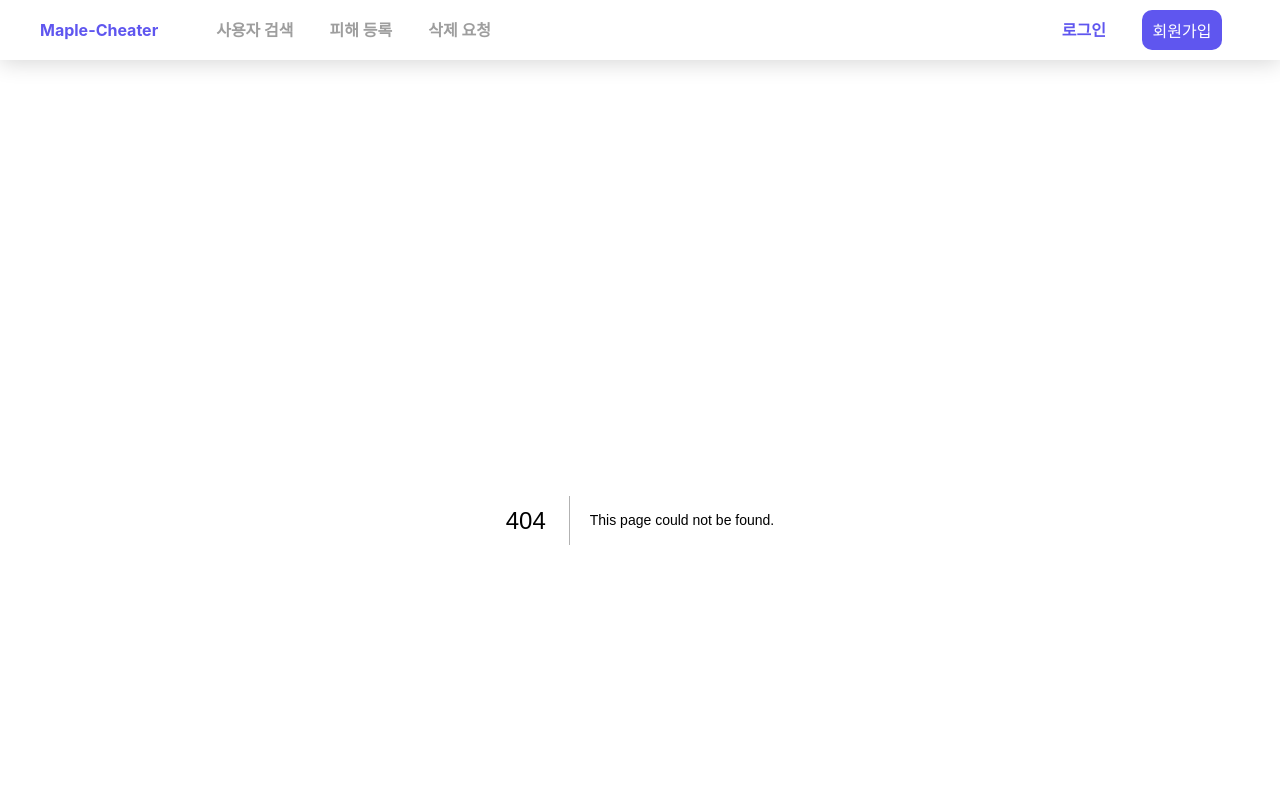
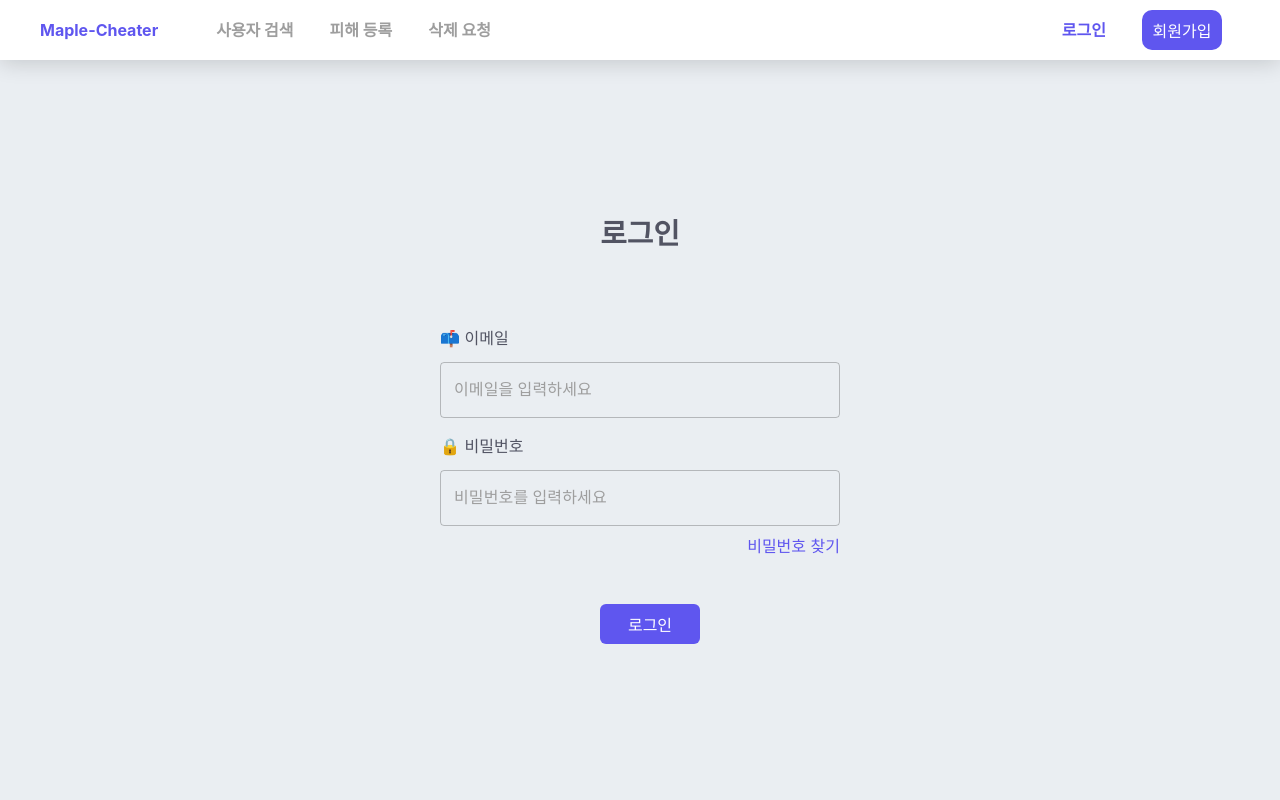
Before and after one commit to dhslrl321/Maple-Cheater, a Next.js app in the folder front-end/: page /login in a window 1280 px wide. Before the commit this address had no page. Shown: the top 800 px of the page. Built offline with nearby package versions, Linux system fonts and the light colour scheme.

Commit message:
#feature - Login & Regieter page 개발 완료

```diff
--- /dev/null
+++ b/front-end/src/component/module/button/index.js
@@ -0,0 +1,17 @@
+import React from 'react'
+
+import * as S from "./styles";
+
+const index = ({ handleOnClick, label, width, height, bold }) => {
+  return (
+    <S.Button
+      width={width}
+      height={height}
+      bold={bold}
+    >
+      {label}
+    </S.Button>
+  )
+}
+
+export default index
--- /dev/null
+++ b/front-end/src/component/module/button/styles.js
@@ -0,0 +1,33 @@
+import styled from 'styled-components';
+
+export const Button = styled.button`
+  width: ${props => props.width + "px"};
+  height: ${props => props.height + "px"};
+  background: ${props => props.theme.color.primary};
+  margin: 0 0 0 20px;
+  color: ${props => props.theme.color.white};
+
+  font-size: 1rem;
+  border-radius: 6px;
+
+  font-weight: ${({ bold }) => bold ? "bold" : ""};
+
+  :hover {
+    background: ${props => props.theme.color.hoverPrimary};
+  }
+
+  :active {
+    background: ${props => props.theme.color.activePrimary};
+    color: ${props => props.theme.color.white};
+  }
+
+  cursor: pointer;
+
+  @media screen and (max-width: 768px) {
+    height: 43px;
+  }
+
+  @media screen and (max-width: 576px) {
+    font-size: 0.8rem;
+  }
+`;
--- a/front-end/src/component/module/navigation/index.js
+++ b/front-end/src/component/module/navigation/index.js
@@ -22,7 +22,7 @@ const index = () => {
           </S.MenuWrapper>
         </S.NavColumn>
         <S.ButtonWrapper>
-          <li><Link href="#">로그인</Link></li>
+          <li><Link href="/login">로그인</Link></li>
           <li>
             <Link href="/register">
               <S.RegisterButton>회원가입</S.RegisterButton>
--- a/front-end/src/component/module/search-bar/index.js
+++ b/front-end/src/component/module/search-bar/index.js
@@ -2,6 +2,8 @@ import React from 'react'
 
 import { makeStyles } from '@material-ui/core'
 import TextField, { TextFieldClasses } from '@mui/material/TextField';
+
+import Button from "../button";
 
 import * as S from "./styles";
 
@@ -33,7 +35,7 @@ const index = () => {
           label="거래를 진행중인 상대방의 캐릭터 닉네임을 입력해주세요"
           variant="outlined"
           className={classes.textField} />
-        <S.Button>조회</S.Button>
+        <Button label="조회" width={100} height={55} />
       </S.SearchBarWrapper>
     </S.Container>
   )
--- /dev/null
+++ b/front-end/src/component/section/login/index.js
@@ -0,0 +1,32 @@
+import React from 'react'
+
+import InputBox from "../../module/input-box";
+import PageHeader from "../../module/page-header";
+import Button from "../../module/button";
+
+import * as S from "./styles";
+
+const index = () => {
+  return (
+    <S.Container>
+      <PageHeader title="로그인" />
+      <S.InputWrapper>
+        <S.Label><span>📫 이메일</span></S.Label>
+        <InputBox styleType="Simple" label="이메일을 입력하세요" />
+      </S.InputWrapper>
+      <S.InputWrapper>
+        <S.Label><span>🔒 비밀번호</span></S.Label>
+        <InputBox styleType="Password" label="비밀번호를 입력하세요" />
+        <S.FindPasswordWrapper>
+          <S.FindPasswordLabel>비밀번호 찾기</S.FindPasswordLabel>
+        </S.FindPasswordWrapper>
+      </S.InputWrapper>
+
+      <S.ButtonWrapper>
+        <Button width="100" height="40" label="로그인" />
+      </S.ButtonWrapper>
+    </S.Container>
+  )
+}
+
+export default index;
--- /dev/null
+++ b/front-end/src/component/section/login/styles.js
@@ -0,0 +1,53 @@
+import styled from 'styled-components';
+
+export const Container = styled.div`
+  width: 100%;
+  height: 80vh;
+  display: flex;
+  flex-direction: column;
+  justify-content: center;
+  align-items: center;
+  margin-bottom: 50px;
+`;
+
+export const InputWrapper = styled.div`
+  width: 400px;
+  margin: 10px 0;
+
+  @media screen and (max-width: 576px) {
+    width: 340px;
+  }
+`;
+
+export const Label = styled.div`
+  color: ${props => props.theme.color.defaultFont};
+  margin-bottom: 16px;
+`;
+
+export const FindPasswordWrapper = styled.div`
+  width: 100%;
+  display: flex;
+  justify-content: flex-end;
+  align-items: center;
+
+  margin-top: 12px;
+`;
+
+export const FindPasswordLabel = styled.span`
+  color: ${props => props.theme.color.primary};
+  cursor: pointer;
+  user-select: none;
+  -webkit-touch-callout: none;
+  -webkit-user-select: none;
+  -khtml-user-select: none;
+  -moz-user-select: none;
+  -ms-user-select: none;
+
+  :active {
+    color: ${props => props.theme.color.activePrimary};
+  }
+`;
+
+export const ButtonWrapper = styled.div`
+  margin: 40px 0;
+`;
--- /dev/null
+++ b/front-end/src/pages/login.js
@@ -0,0 +1,7 @@
+import Login from "../component/section/login";
+
+const login = () => {
+  return <Login />;
+}
+
+export default login
```
Also changed, not shown: front-end/src/component/module/select-box/index.js (+33 -0 lines), front-end/src/component/section/register/index.js (+34 -18 lines), front-end/src/component/section/register/styles.js (+23 -4 lines).
